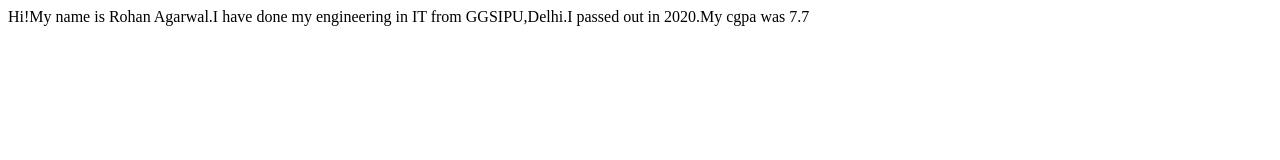
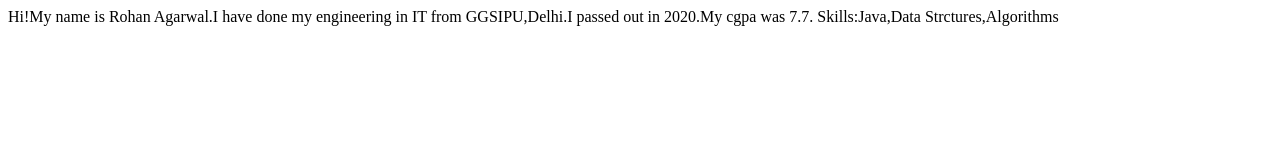
Before and after one commit to imrohan997/student-site, a plain HTML site: page index.html in a window 1280 px wide. Drawn offline with Linux system fonts and the light colour scheme.

Commit message:
feat: added skills

```diff
--- a/index.html
+++ b/index.html
@@ -7,6 +7,8 @@
     <title>Document</title>
 </head>
 <body>
-    Hi!My name is Rohan Agarwal.I have done my engineering in IT from GGSIPU,Delhi.I passed out in 2020.My cgpa was 7.7
+    Hi!My name is Rohan Agarwal.I have done my engineering in IT from GGSIPU,Delhi.I passed out in 2020.My cgpa was 7.7.
+    Skills:Java,Data Strctures,Algorithms
+
 </body>
 </html>
```
